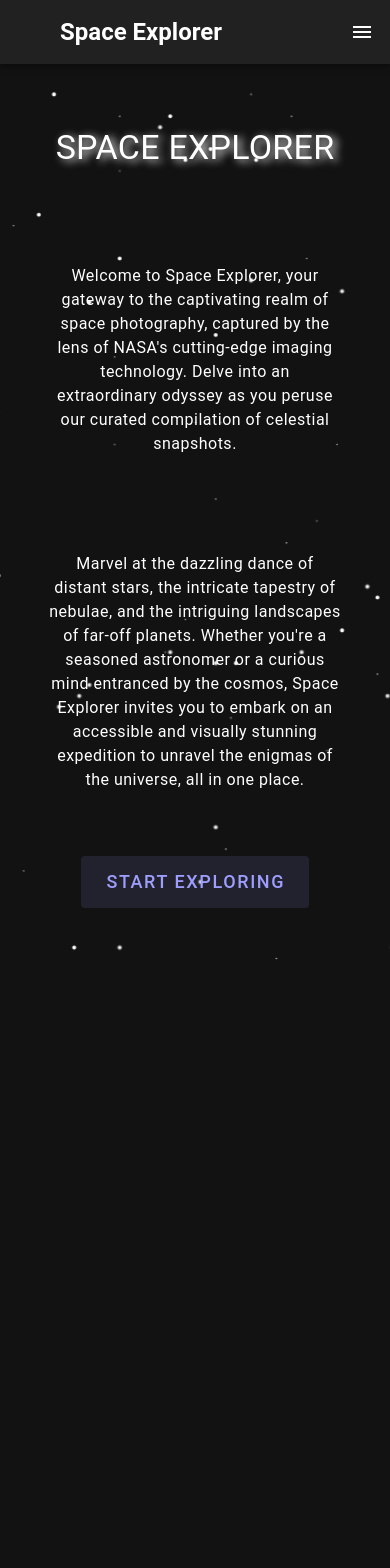
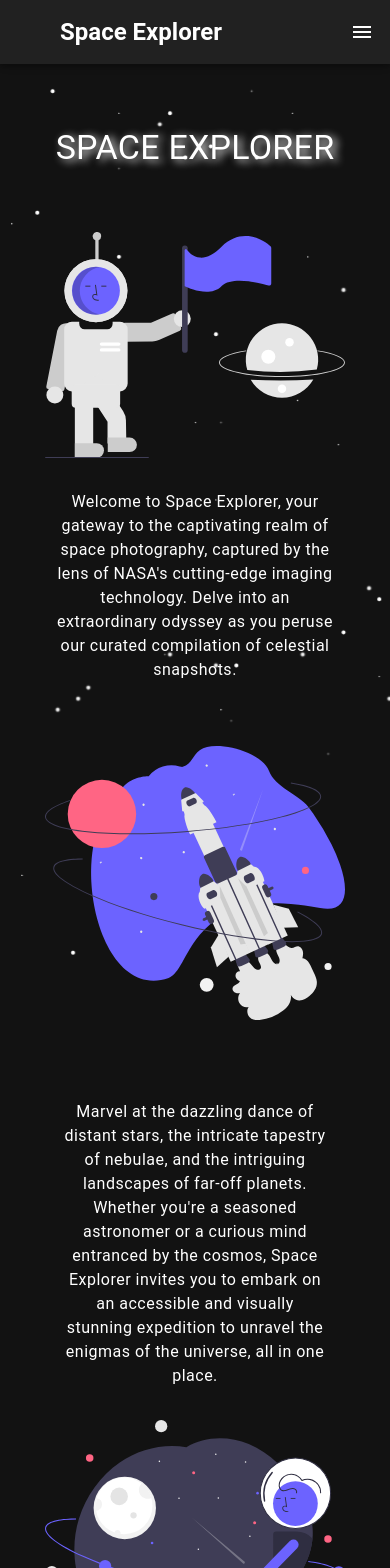
Before and after one commit to berkcambaz/space-explorer, a Vue app in the folder web/: page /home in a window 390 px wide. Shown: the top 1568 px of the page. Before the commit the page ends 940 px from the top, so only its background shows below. Built offline with nearby package versions, Linux system fonts and the light colour scheme.

Commit message:
Make home route illustrations responsive

```diff
--- a/web/src/views/Home.vue
+++ b/web/src/views/Home.vue
@@ -1,6 +1,10 @@
 <script setup lang="ts">
 import undrawAstranaut from '@/assets/undraw_astronaut.svg'
 import undrawStars from '@/assets/undraw_stars.svg'
+import undrawSpace from '@/assets/undraw_space.svg'
+import { useDisplay } from 'vuetify';
+
+const display = useDisplay();
 </script>
 
 <template>
@@ -10,7 +14,9 @@
       SPACE EXPLORER
     </h1>
 
-    <VSheet class="d-flex justify-center my-8 bg-transparent">
+    <VSheet class="d-flex flex-wrap justify-center my-8 bg-transparent">
+      <VImg :src="undrawAstranaut" :width="display.smAndUp.value ? 300 : '50vw'" maxWidth="300" />
+
       <VSheet class="ma-8 bg-transparent" maxWidth="300">
         <p class="text-body-1 text-center">
           Welcome to Space Explorer, your gateway to the captivating realm of space photography, captured by the lens of
@@ -18,12 +24,11 @@
           compilation of celestial snapshots.
         </p>
       </VSheet>
-      <VImg :src="undrawAstranaut" maxWidth="300" />
     </VSheet>
 
-    <VSheet class="d-flex justify-center my-8 bg-transparent">
-      <VImg :src="undrawStars" maxWidth="300" />
+    <VImg :src="undrawSpace" class="mx-auto my-8" maxWidth="300" />
 
+    <VContainer class="d-flex flex-wrap justify-center my-8 bg-transparent">
       <VSheet class="ma-8 bg-transparent" maxWidth="300">
         <p class="text-body-1 text-center">
           Marvel at the dazzling dance of distant stars, the intricate tapestry of nebulae, and the intriguing landscapes
@@ -32,8 +37,9 @@
           universe, all in one place.
         </p>
       </VSheet>
-    </VSheet>
 
+      <VImg :src="undrawStars" :width="display.smAndUp.value ? 300 : '50vw'" maxWidth="300" />
+    </VContainer>
 
     <VSheet class="d-flex justify-center my-8 bg-transparent">
       <RouterLink to="/picture-of-the-day">
```
Also changed, not shown: web/src/assets/undraw_space.svg (added).
